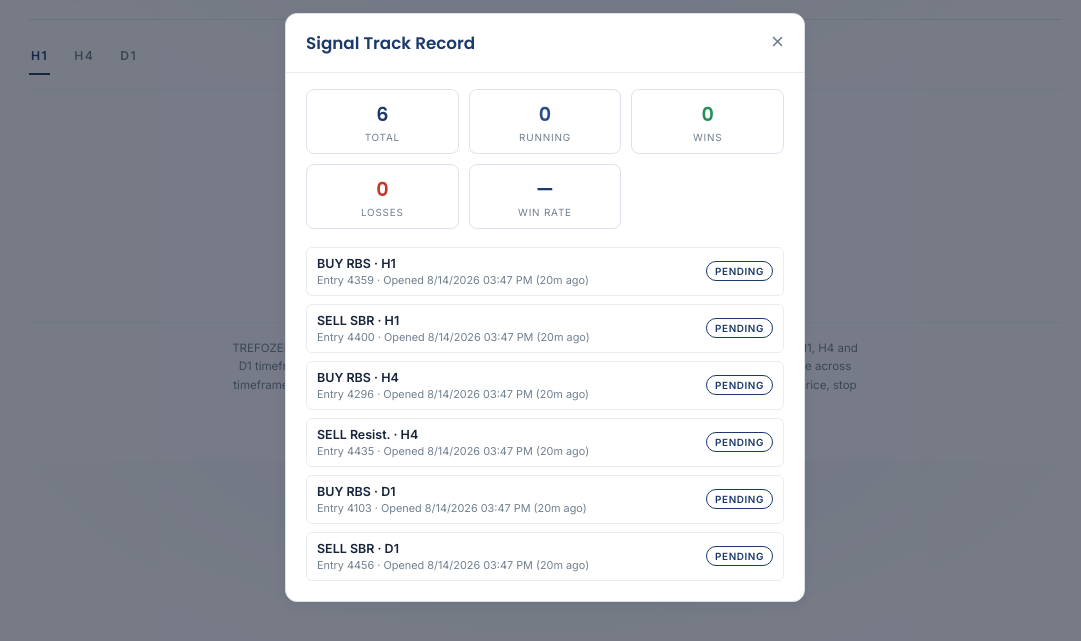
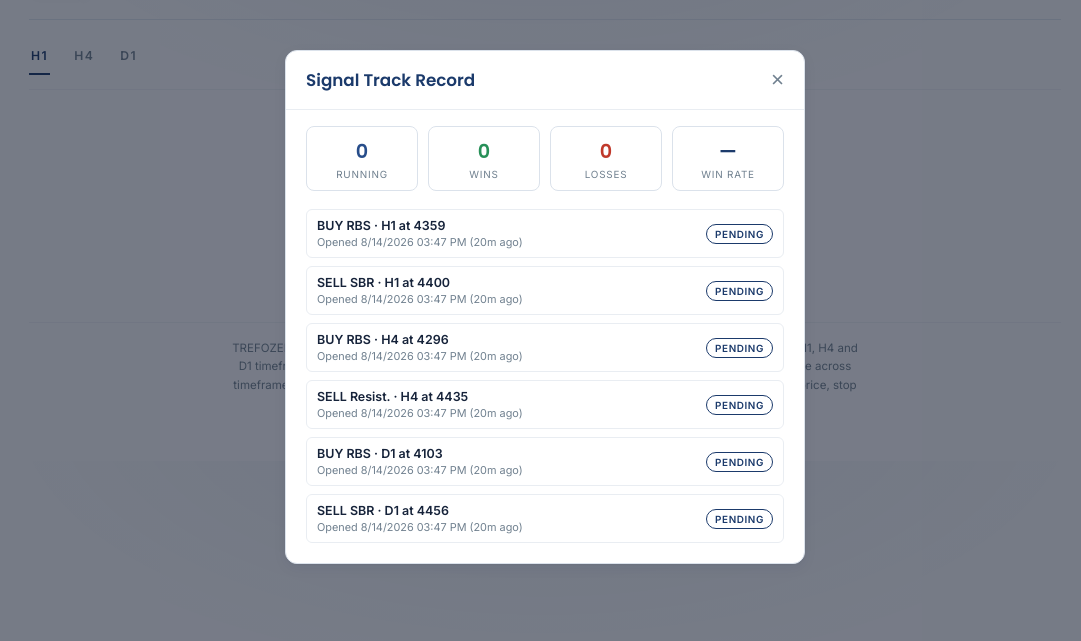
Before and after one commit to redyapr/trefozeri, a website built with Vite: page index.html in a window 1280 px wide. Both pictures are taken after a click on the button 1086 px from the left and 59 px from the top of the page. Shown: the part 93-734 px from the top of the page, without its empty margins (95-1176 px from the left). Built offline with nearby package versions, Linux system fonts and the light colour scheme; files whose address does not match are found by name.

Commit message:
Simplify track record UI: drop Total stat, move entry price into the title line
- Remove the "Total" stat tile — Running/Wins/Losses/Win rate is what's
  actually useful at a glance, grid back to a clean 4 columns.
- Move entry price up next to the timeframe ("H1 at 4359" instead of a
  separate "Entry 4359" line) and drop the "Entry" wording.

```diff
--- a/src/main.js
+++ b/src/main.js
@@ -151,7 +151,6 @@ function renderHistory() {
 
   const statsHtml = `
     <div class="history-stats">
-      <div class="history-stat"><div class="num">${stats.total}</div><div class="lbl">Total</div></div>
       <div class="history-stat running"><div class="num">${stats.running}</div><div class="lbl">Running</div></div>
       <div class="history-stat win"><div class="num">${stats.wins}</div><div class="lbl">Wins</div></div>
       <div class="history-stat loss"><div class="num">${stats.losses}</div><div class="lbl">Losses</div></div>
@@ -174,8 +173,8 @@ function renderHistory() {
           return `
         <div class="history-row">
           <div class="history-row-main">
-            <strong>${r.direction === 'buy' ? 'BUY' : 'SELL'} ${shortCategory(r.category)} · ${r.tf}</strong>
-            <span>Entry ${formatPrice(r.entry)} · Opened ${formatDateTime(r.openedAt)} (${timeAgo(r.openedAt)})</span>
+            <strong>${r.direction === 'buy' ? 'BUY' : 'SELL'} ${shortCategory(r.category)} · ${r.tf} at ${formatPrice(r.entry)}</strong>
+            <span>Opened ${formatDateTime(r.openedAt)} (${timeAgo(r.openedAt)})</span>
             ${secondLine}
           </div>
           <span class="history-row-badge ${r.status}">${r.status}</span>
--- a/src/style.css
+++ b/src/style.css
@@ -232,7 +232,7 @@ body {
 
 .history-stats {
   display: grid;
-  grid-template-columns: repeat(3, 1fr);
+  grid-template-columns: repeat(4, 1fr);
   gap: 10px;
   margin-bottom: 18px;
 }
```
